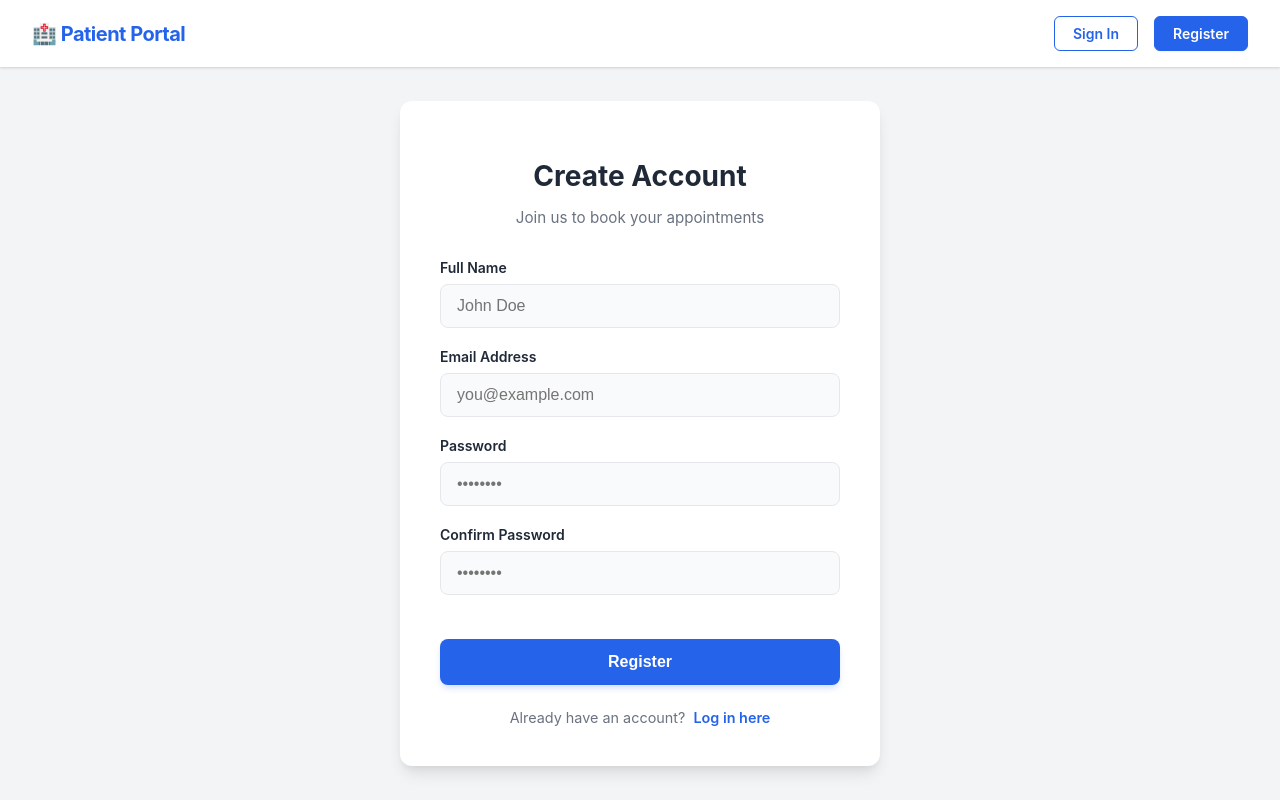
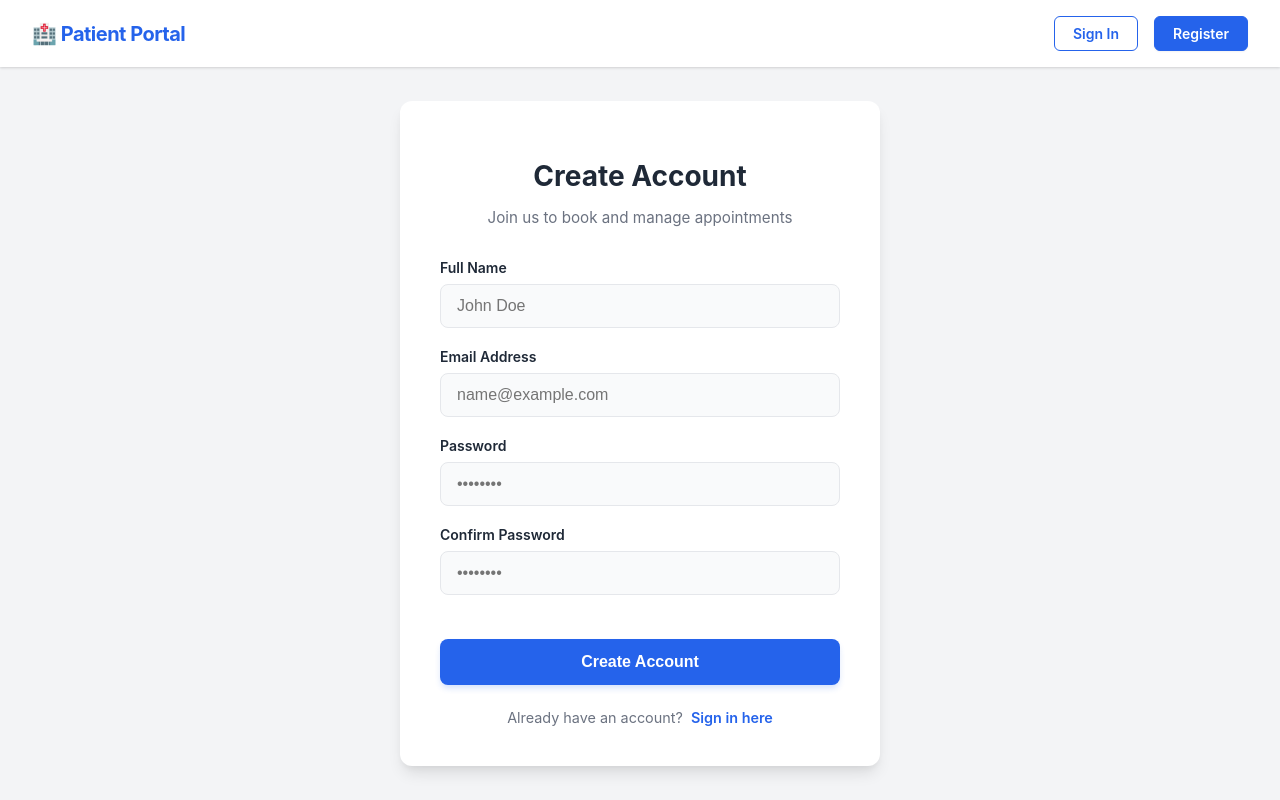
Before and after one commit to Nilaykumar25/Smart_Appointment_Queue_Management_System, a React (Vite) app in the folder client/: page /register in a window 1280 px wide. Built offline with nearby package versions, Linux system fonts and the light colour scheme.

Commit message:
Done changes in the Registration page

```diff
--- a/client/src/pages/Register.jsx
+++ b/client/src/pages/Register.jsx
@@ -1,9 +1,20 @@
+/**
+ * ========================================
+ * REGISTRATION PAGE COMPONENT
+ * Creates new patient accounts
+ * ========================================
+ * Route: /register
+ * Access: Public (redirects authenticated users)
+ */
+
 import React, { useState } from 'react';
 import { Link, useNavigate } from 'react-router-dom';
 import { useAuth } from '../context/AuthContext';
 
 const Register = () => {
-  // Application state for user registration fields
+  // ===== STATE MANAGEMENT =====
+
+  // Stores registration form input values
   const [formData, setFormData] = useState({
     name: '',
     email: '',
@@ -11,45 +22,68 @@ const Register = () => {
     confirmPassword: ''
   });
 
-  // Tracking errors per field
+  // Stores field-specific validation errors
   const [errors, setErrors] = useState({});
+
+  // Stores general registration errors
   const [authError, setAuthError] = useState('');
 
+  // ===== ROUTING & CONTEXT =====
+
+  // Get register function from auth context
   const { register } = useAuth();
+
+  // Navigation hook for programmatic routing
   const navigate = useNavigate();
 
-  // Handle updates to an input field
+  // ===== EVENT HANDLERS =====
+
+  /**
+   * Updates form data on input change
+   * Clears field errors as user starts correcting
+   */
   const handleChange = (e) => {
     const { name, value } = e.target;
     setFormData(prev => ({ ...prev, [name]: value }));
-    // Automatically clear errors for better UX
+
+    // Clear error message when user starts typing
     if (errors[name]) {
       setErrors(prev => ({ ...prev, [name]: '' }));
     }
   };
 
-  // Form validation returning boolean for ok state
+  /**
+   * Validates all registration fields
+   * Returns true if all validations pass
+   */
   const validateForm = () => {
     const newErrors = {};
 
+    // Full name validation
     if (!formData.name.trim()) {
       newErrors.name = 'Full name is required';
+    } else if (formData.name.trim().length < 2) {
+      newErrors.name = 'Full name must be at least 2 characters';
     }
 
+    // Email validation
     if (!formData.email) {
-      newErrors.email = 'Email is required';
+      newErrors.email = 'Email address is required';
     } else if (!/\S+@\S+\.\S+/.test(formData.email)) {
-      newErrors.email = 'Email is invalid';
+      newErrors.email = 'Please enter a valid email address';
     }
 
+    // Password validation
     if (!formData.password) {
       newErrors.password = 'Password is required';
     } else if (formData.password.length < 6) {
       newErrors.password = 'Password must be at least 6 characters';
     }
 
-    // Ensure matching passwords
-    if (formData.password !== formData.confirmPassword) {
+    // Password confirmation validation
+    if (!formData.confirmPassword) {
+      newErrors.confirmPassword = 'Please confirm your password';
+    } else if (formData.password !== formData.confirmPassword) {
       newErrors.confirmPassword = 'Passwords do not match';
     }
 
@@ -57,33 +91,45 @@ const Register = () => {
     return Object.keys(newErrors).length === 0;
   };
 
-  // Execute registration upon passing validation
+  /**
+   * Handles form submission
+   * Validates form, calls register API, navigates to dashboard
+   */
   const handleSubmit = async (e) => {
     e.preventDefault();
     setAuthError('');
 
+    // Only proceed if form is valid
     if (validateForm()) {
       try {
+        // Call register function from auth context
+        // Creates new user account with name and email
         await register(formData.name, formData.email, formData.password);
-        console.log('Registration successful');
-        // Navigate securely to dashboard
+
+        // Navigate to protected dashboard route
         navigate('/dashboard');
       } catch (err) {
-        setAuthError('Registration failed. Please try again.');
+        // Display registration error to user
+        setAuthError('Registration failed. Please try again or contact support.');
       }
     }
   };
 
+  // ===== RENDER =====
+
   return (
     <div className="auth-container">
       <div className="auth-card">
+        {/* Form Header */}
         <h1 className="auth-title">Create Account</h1>
-        <p className="auth-subtitle">Join us to book your appointments</p>
+        <p className="auth-subtitle">Join us to book and manage appointments</p>
 
+        {/* Display general errors (e.g., email already exists) */}
         {authError && <div className="alert error">{authError}</div>}
 
+        {/* Registration Form */}
         <form onSubmit={handleSubmit} noValidate>
-          {/* Full Name Input */}
+          {/* Full Name Field */}
           <div className="form-group">
             <label className="form-label" htmlFor="name">Full Name</label>
             <input
@@ -94,11 +140,12 @@ const Register = () => {
               value={formData.name}
               onChange={handleChange}
               placeholder="John Doe"
+              autoComplete="name"
             />
             {errors.name && <span className="error-message">{errors.name}</span>}
           </div>
 
-          {/* Email Input */}
+          {/* Email Field */}
           <div className="form-group">
             <label className="form-label" htmlFor="email">Email Address</label>
             <input
@@ -108,12 +155,13 @@ const Register = () => {
               className={`form-input ${errors.email ? 'error' : ''}`}
               value={formData.email}
               onChange={handleChange}
-              placeholder="you@example.com"
+              placeholder="name@example.com"
+              autoComplete="email"
             />
             {errors.email && <span className="error-message">{errors.email}</span>}
           </div>
 
-          {/* Password Input */}
+          {/* Password Field */}
           <div className="form-group">
             <label className="form-label" htmlFor="password">Password</label>
             <input
@@ -124,11 +172,12 @@ const Register = () => {
               value={formData.password}
               onChange={handleChange}
               placeholder="••••••••"
+              autoComplete="new-password"
             />
             {errors.password && <span className="error-message">{errors.password}</span>}
           </div>
 
-          {/* Password Confirmation */}
+          {/* Confirm Password Field */}
           <div className="form-group">
             <label className="form-label" htmlFor="confirmPassword">Confirm Password</label>
             <input
@@ -139,17 +188,18 @@ const Register = () => {
               value={formData.confirmPassword}
               onChange={handleChange}
               placeholder="••••••••"
+              autoComplete="new-password"
             />
             {errors.confirmPassword && <span className="error-message">{errors.confirmPassword}</span>}
           </div>
 
-          <button type="submit" className="auth-button">
-            Register
-          </button>
+          {/* Submit Button */}
+          <button type="submit" className="auth-button">Create Account</button>
         </form>
 
+        {/* Link to Login Page */}
         <div className="auth-link">
-          Already have an account? <Link to="/login">Log in here</Link>
+          Already have an account? <Link to="/login">Sign in here</Link>
         </div>
       </div>
     </div>
```
